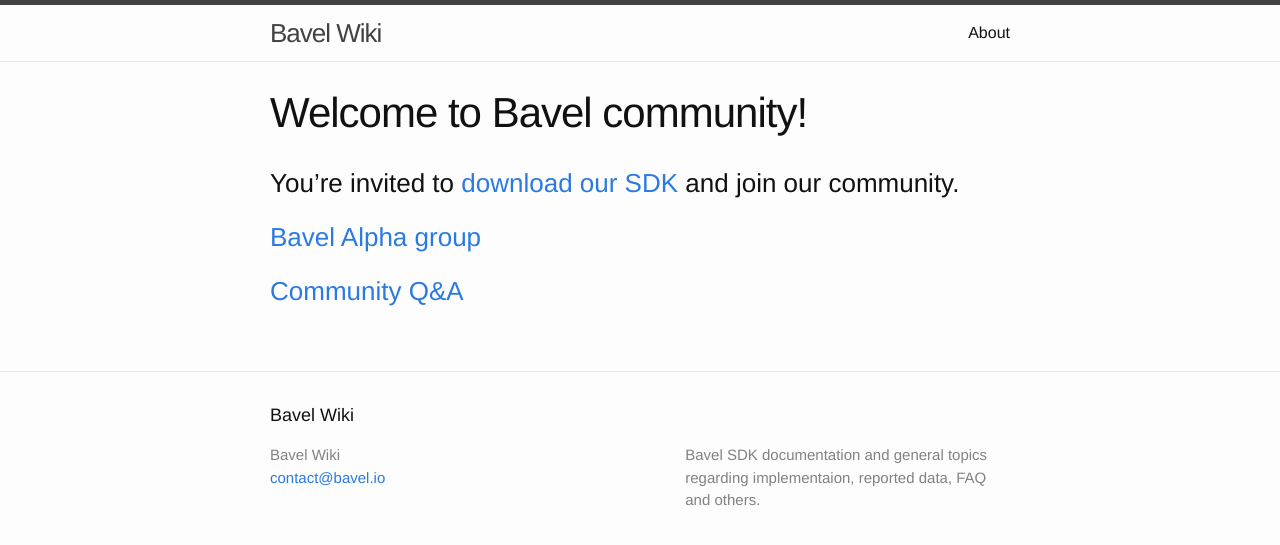
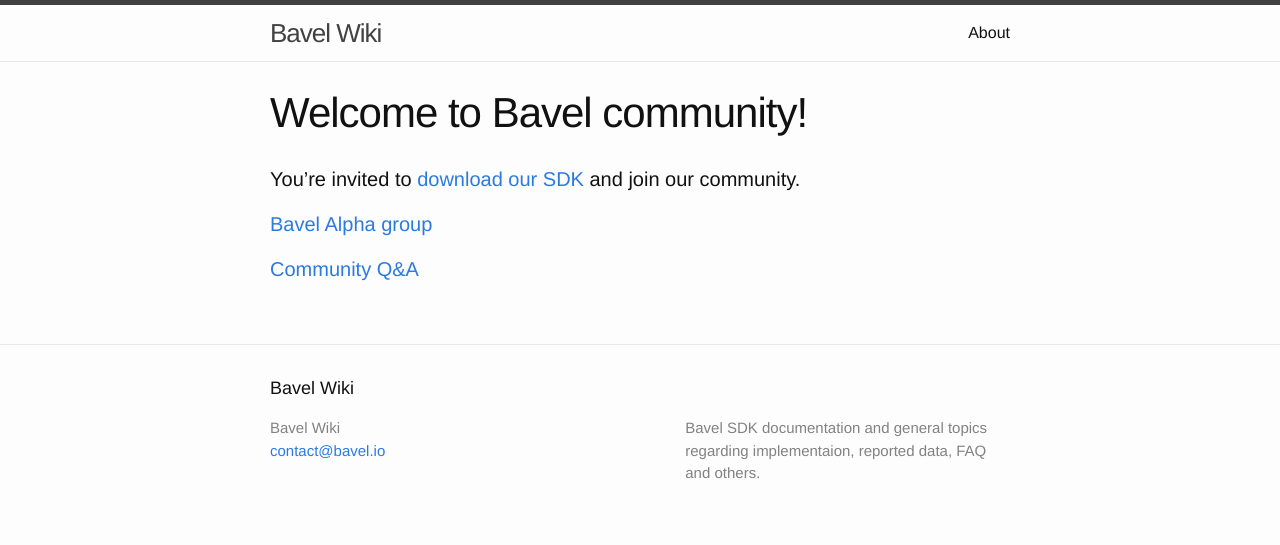
Before and after one commit to Bavelio/bavel_wiki, a Jekyll site: the page built from _posts/2015-04-30-welcome-to-bavel.markdown, in a window 1280 px wide. Shown: the top 545 px of the page. Built offline with Jekyll 4.4.1, drawn with Linux system fonts in a browser that asks for light colours.

Commit message:
welcome titles size

```diff
--- a/_posts/2015-04-30-welcome-to-bavel.markdown
+++ b/_posts/2015-04-30-welcome-to-bavel.markdown
@@ -4,8 +4,8 @@ title:  "Welcome to Bavel community!"
 date:   2015-04-30 15:07:04
 categories: General
 ---
-### You're invited to [download our SDK](/general/2015/04/29/download-and-install.html) and join our community.
+#### You're invited to [download our SDK](/general/2015/04/29/download-and-install.html) and join our community.
 
-### [Bavel Alpha group](https://groups.google.com/forum/#!forum/bavel-alpha)<br>
+#### [Bavel Alpha group](https://groups.google.com/forum/#!forum/bavel-alpha)<br>
 
-### [Community Q&A](https://groups.google.com/forum/#!forum/bavel-support) <br>
+#### [Community Q&A](https://groups.google.com/forum/#!forum/bavel-support) <br>
```
Also changed, not shown: 2 other files.
